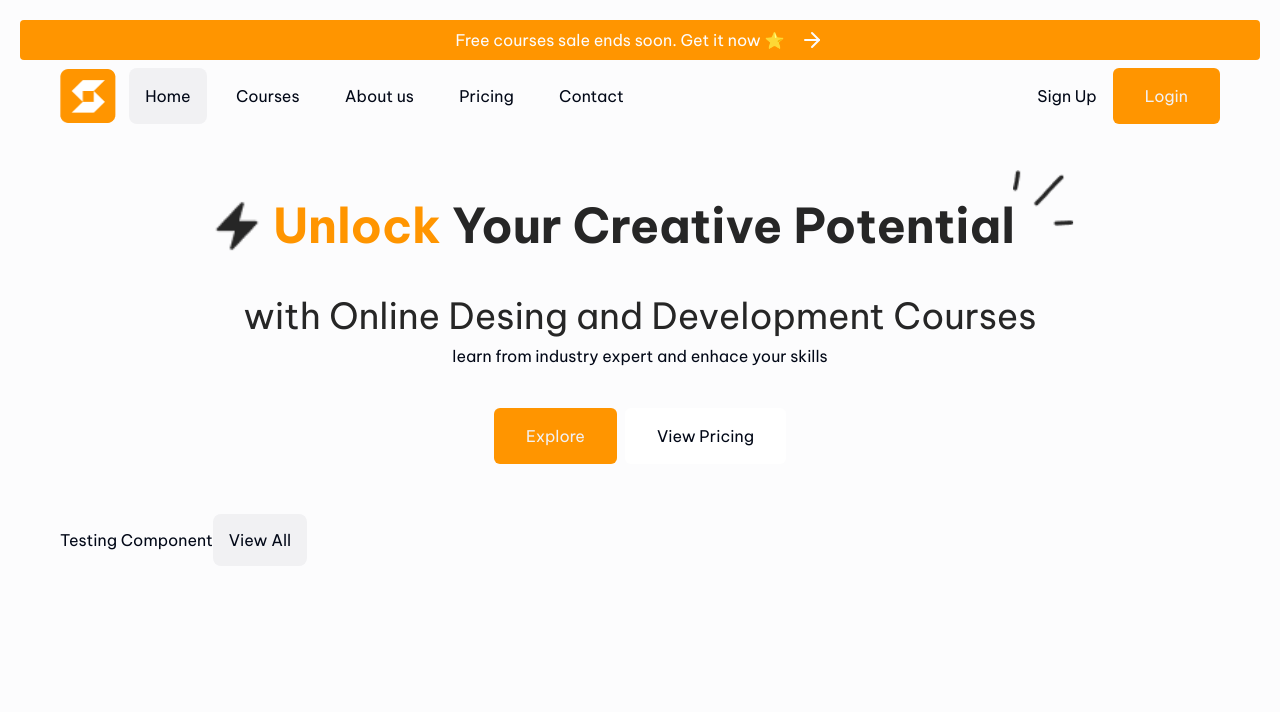
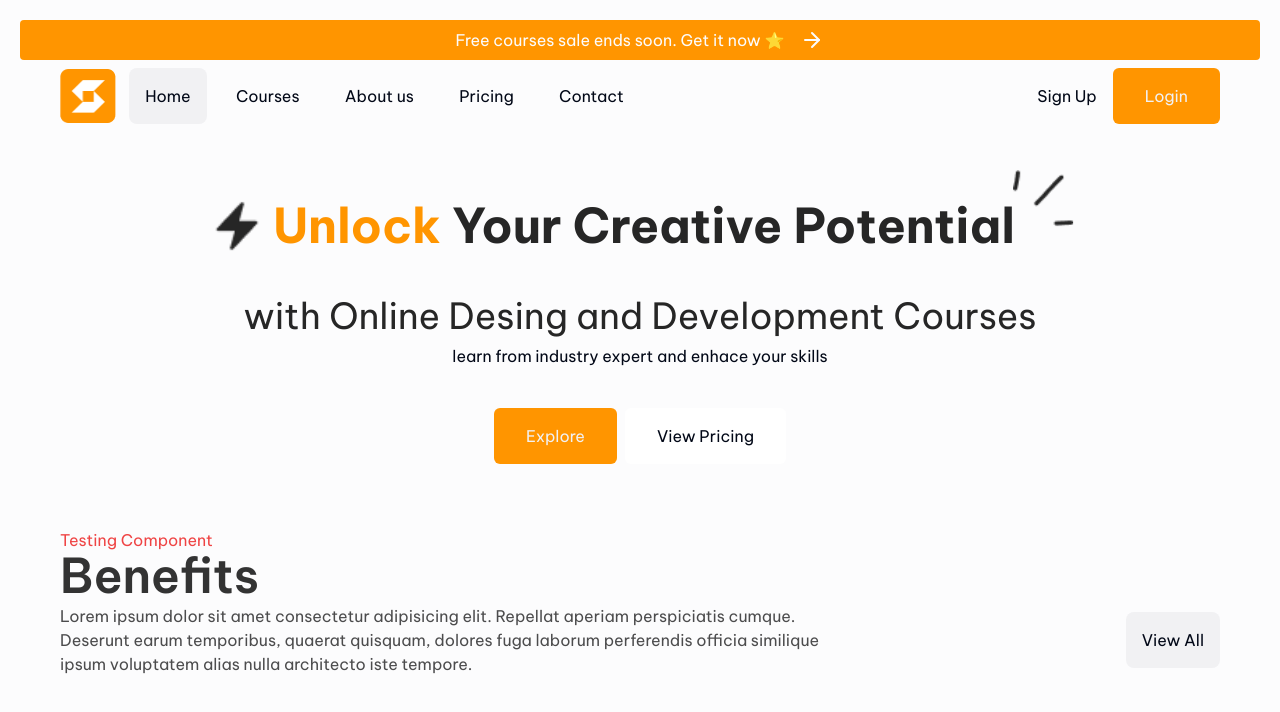
Before and after one commit to ManuelAlejandro93/innovarte, a React (Vite) app: page / in a window 1280 px wide. Shown: the top 712 px of the page. Built offline with nearby package versions, Linux system fonts and the light colour scheme; what tailwindcss-animated would draw is missing.

Commit message:
Single Section Header - Primeros Pasos.

```diff
--- a/src/Components/CompTesting/CompTesting.tsx
+++ b/src/Components/CompTesting/CompTesting.tsx
@@ -1,9 +1,9 @@
-import { AppButton } from '@/Components';
+import { SingleSectionHeader } from '@/Components';
 export const CompTesting = () => {
   return (
     <div>
-      <span>Testing Component</span>
-      <AppButton text={'View All'}></AppButton>
+      <span className='text-red-500'>Testing Component</span>
+      <SingleSectionHeader></SingleSectionHeader>
     </div>
   );
 };
--- /dev/null
+++ b/src/Components/SingleSectionHeader/SingleSectionHeader.tsx
@@ -0,0 +1,21 @@
+import { AppButton } from '@/Components';
+import { fontsizes } from '@/Standars';
+
+export const SingleSectionHeader = () => {
+  return (
+    <div>
+      <h2 className={`${fontsizes.titles} text-app-grey-20 mb-1 font-semibold`}>
+        Benefits
+      </h2>
+      <div className='flex justify-between items-center'>
+        <h3 className={`${fontsizes.general} text-app-grey-30 w-2/3`}>
+          Lorem ipsum dolor sit amet consectetur adipisicing elit. Repellat
+          aperiam perspiciatis cumque. Deserunt earum temporibus, quaerat
+          quisquam, dolores fuga laborum perferendis officia similique ipsum
+          voluptatem alias nulla architecto iste tempore.
+        </h3>
+        <AppButton text={'View All'}></AppButton>
+      </div>
+    </div>
+  );
+};
--- /dev/null
+++ b/src/Components/SingleSectionHeader/index.ts
@@ -0,0 +1 @@
+export * from './SingleSectionHeader';
--- a/src/Components/index.ts
+++ b/src/Components/index.ts
@@ -6,3 +6,4 @@ export * from './Containers';
 export * from './Header';
 export * from './Hero';
 export * from './Buttons';
+export * from './SingleSectionHeader';
```
